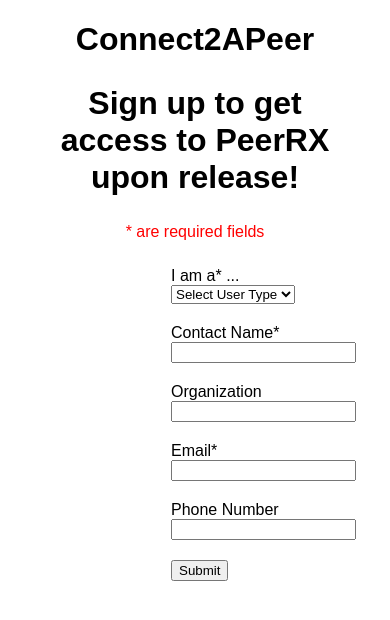
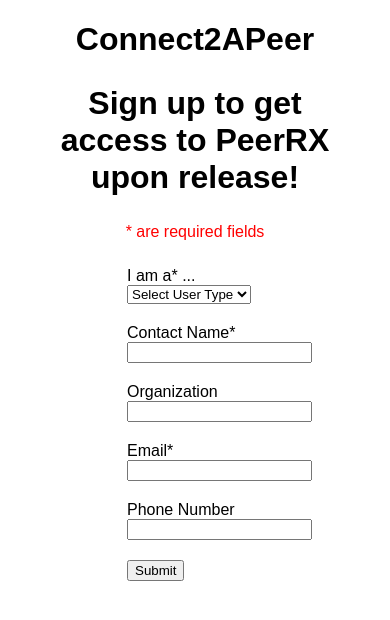
Before and after one commit to LeslieManrique/peerRX, a React (Create React App) app in the folder client/: page /interest_form in a window 390 px wide. Shown: the top 620 px of the page. Built offline with nearby package versions, Linux system fonts and the light colour scheme.

Commit message:
Adjusted media queries for form

```diff
--- a/client/src/styles/interest.css
+++ b/client/src/styles/interest.css
@@ -73,7 +73,7 @@ form{
   	justify-content: flex-start;
   	align-items: flex-start;
   	/*border: 3px solid black;*/
-  	width: 28%;
+  	width: 26%;
   	margin: auto;
 }
 
@@ -82,7 +82,6 @@ form{
 	display: block;
 	margin: 5px;
 	padding: 5px;
-	margin-left: 10px;
 }
 
 p, .error-message{
@@ -90,14 +89,20 @@ p, .error-message{
 	color: red;
 }
 
-@media only screen and (max-width: 400px) {
+@media only screen and (max-width: 1300px) {
+  form {
+    width: 30%;
+  }
+}
+
+@media only screen and (max-width: 800px) {
   form {
     width: 40%;
   }
 }
 
-@media only screen and (max-width: 800px) {
+@media only screen and (max-width: 400px) {
   form {
-    width: 25%;
+    width: 50%;
   }
 }
```
